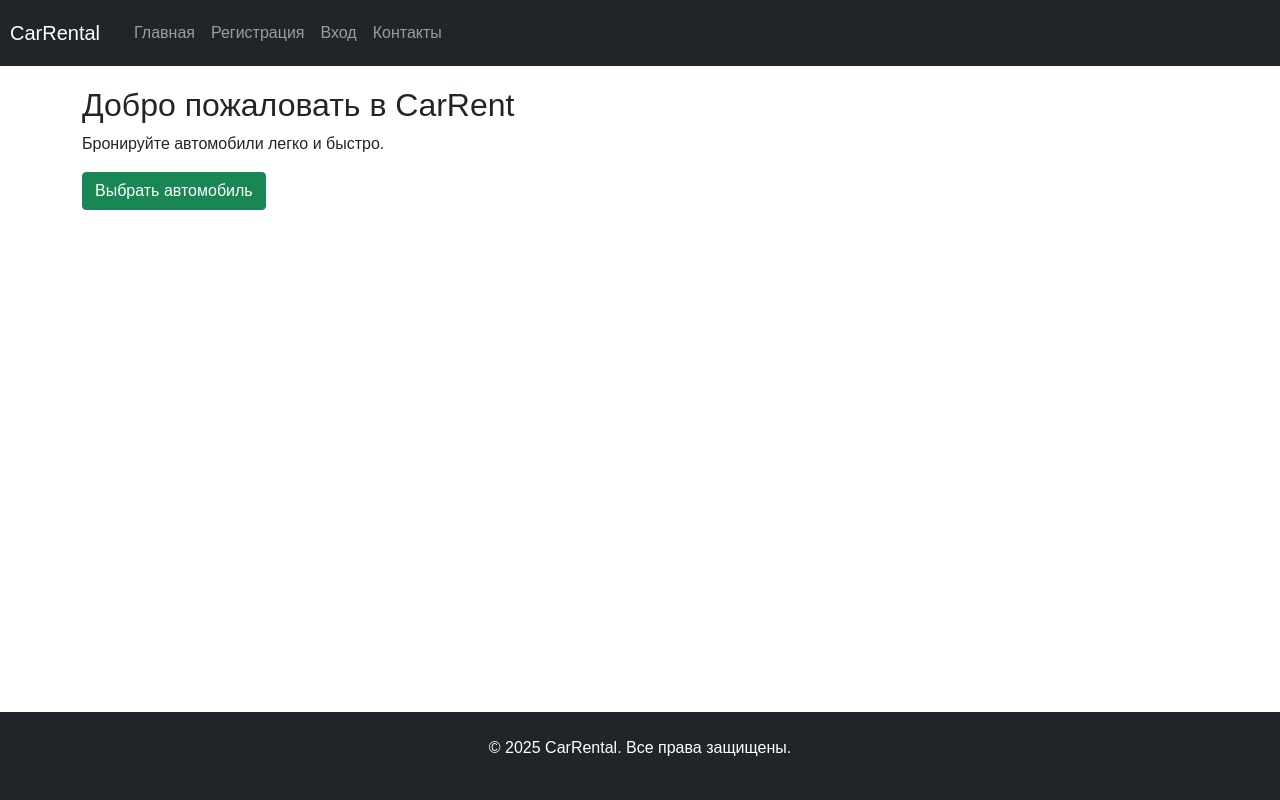
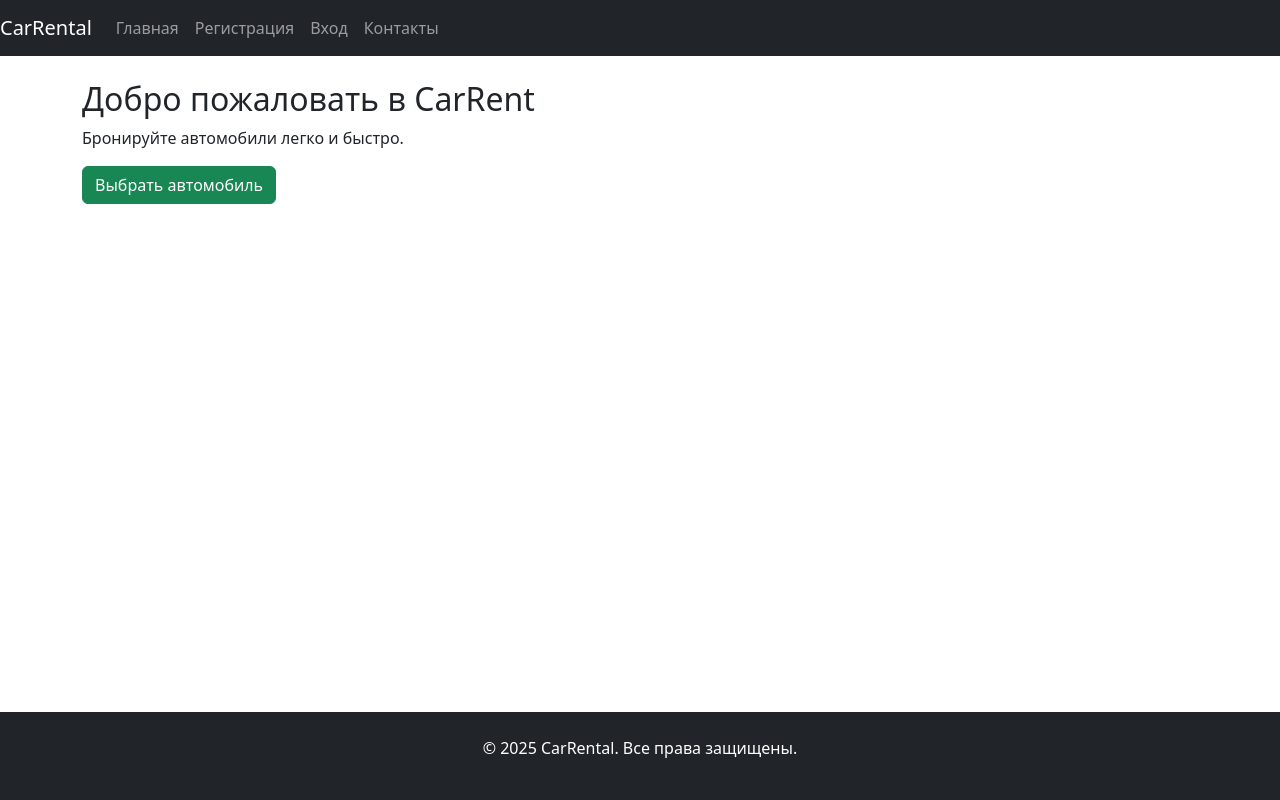
Before and after one commit to Vilen0/CarRental, a Django app: page / in a window 1280 px wide. Run offline with Django 5.2, Linux system fonts and the light colour scheme.

Commit message:
Создание базовой структуры сайта

```diff
--- a/CarRental/settings.py
+++ b/CarRental/settings.py
@@ -107,7 +107,7 @@ AUTH_PASSWORD_VALIDATORS = [
 # Internationalization
 # https://docs.djangoproject.com/en/5.1/topics/i18n/
 
-LANGUAGE_CODE = 'en-us'
+LANGUAGE_CODE = 'ru'
 
 TIME_ZONE = 'UTC'
 
--- a/CarRental/urls.py
+++ b/CarRental/urls.py
@@ -1,7 +1,14 @@
 from django.contrib import admin
 from django.urls import path, include
+from django.conf import settings
+from django.conf.urls.static import static
 
 urlpatterns = [
     path('admin/', admin.site.urls),
-    path('', include('cars.urls')),  # Включаем URL-ы из приложения 'cars'
+    path('', include('cars.urls', namespace='cars')),
 ]
+
+# Подключение статики и медиа в режиме разработки
+if settings.DEBUG:
+    urlpatterns += static(settings.STATIC_URL, document_root=settings.STATIC_ROOT)
+    urlpatterns += static(settings.MEDIA_URL, document_root=settings.MEDIA_ROOT)
--- a/cars/urls.py
+++ b/cars/urls.py
@@ -5,11 +5,9 @@ from .views import home, car_list, contact, login_view  # Добавляем log
 app_name = 'cars'
 
 urlpatterns = [
-    path('', views.index, name='index'),
-
+    path('', views.home, name='index'),
+    path('contact/', views.contact, name='contact'),
+    path('login/', views.login_view, name='login'),
     path('register/', views.register, name='register'),
-    path('login/', views.login_view, name='login'),
-    path('contact/', views.contact, name='contact'),
-
-    path('cars/', car_list, name='list'),
+    path('cars/', views.car_list, name='list'),
 ]
--- a/cars/views.py
+++ b/cars/views.py
@@ -1,47 +1,39 @@
 from django.shortcuts import render, redirect
-from django.contrib.auth.forms import UserCreationForm
 from django.contrib.auth import authenticate, login
+from django.contrib.auth.forms import UserCreationForm, AuthenticationForm
 
+def home(request):
+    return render(request, 'cars/index.html')
 
-def index(request):
-    return render(request, 'cars/index.html')
+def contact(request):
+    return render(request, 'cars/contact.html')
 
 def register(request):
     if request.method == 'POST':
         form = UserCreationForm(request.POST)
         if form.is_valid():
             form.save()
-            return redirect('login')
+            return redirect('cars:login')
     else:
         form = UserCreationForm()
     return render(request, 'register.html', {'form': form})
 
 def login_view(request):
     if request.method == 'POST':
-        username = request.POST['username']
-        password = request.POST['password']
-        user = authenticate(request, username=username, password=password)
-        if user is not None:
+        form = AuthenticationForm(request, data=request.POST)
+        if form.is_valid():
+            user = form.get_user()
             login(request, user)
-            return redirect('index')
-        else:
-            return render(request, 'login.html', {'error': 'Неверный логин или пароль'})
-    return render(request, 'login.html')
-
-def contact(request):
-    return render(request, 'cars/contact.html')
-
-
-
-
-
-
-
-
-
-
-def home(request):
-    return render(request, 'cars/index.html')
+            return redirect('cars:index')
+    else:
+        form = AuthenticationForm()
+    return render(request, 'login.html', {'form': form})
 
 def car_list(request):
-    return render(request, 'cars/car_list.html')
+    # Пока без базы данных — просто демонстрация
+    cars = [
+        {'name': 'Toyota Camry', 'price': '1000₽/день'},
+        {'name': 'BMW X5', 'price': '2500₽/день'},
+        {'name': 'Lada Vesta', 'price': '800₽/день'},
+    ]
+    return render(request, 'cars/car_list.html', {'cars': cars})
--- a/requirements.txt
+++ b/requirements.txt
@@ -1 +1,2 @@
 Django>=5.1.7
+django-bootstrap5
--- /dev/null
+++ b/static/css/style.css
@@ -0,0 +1,17 @@
+/* static/css/style.css */
+
+html, body {
+    height: 100%;
+    margin: 0;
+    padding: 0;
+}
+
+.wrapper {
+    display: flex;
+    flex-direction: column;
+    min-height: 100vh;
+}
+
+.content {
+    flex: 1;
+}
--- a/templates/base.html
+++ b/templates/base.html
@@ -3,17 +3,20 @@
 <html lang="ru">
 <head>
     <meta charset="UTF-8">
-    <meta name="viewport" content="width=device-width, initial-scale=1.0">
-    <title>{% block title %}Car Rental{% endblock %}</title>
-    <link href="https://cdn.jsdelivr.net/npm/bootstrap@5.1.3/dist/css/bootstrap.min.css" rel="stylesheet">
-    <link rel="stylesheet" href="{% static 'css/styles.css' %}">
+    <title>{% block title %}CarRental{% endblock %}</title>
+    <link rel="stylesheet" href="{% static 'css/style.css' %}">
+    <link rel="stylesheet" href="https://cdn.jsdelivr.net/npm/bootstrap@5.3.0/dist/css/bootstrap.min.css">
 </head>
 <body>
-    {% include 'includes/header.html' %}
-    <div class="container">
-        {% block content %}
-        {% endblock %}
+    <div class="wrapper">
+        {% include 'includes/header.html' %}
+
+        <div class="content container my-4">
+            {% block content %}
+            {% endblock %}
+        </div>
+
+        {% include 'includes/footer.html' %}
     </div>
-    {% include 'includes/footer.html' %}
 </body>
 </html>
--- a/templates/cars/index.html
+++ b/templates/cars/index.html
@@ -5,5 +5,6 @@
 {% block content %}
     <h2>Добро пожаловать в CarRent</h2>
     <p>Бронируйте автомобили легко и быстро.</p>
-    <a href="{% url 'cars:list' %}" class="btn btn-success">Выбрать автомобиль</a>
+    <a href="#" class="btn btn-success">Выбрать автомобиль</a>
+
 {% endblock %}
```
Also changed, not shown: db.sqlite3.
